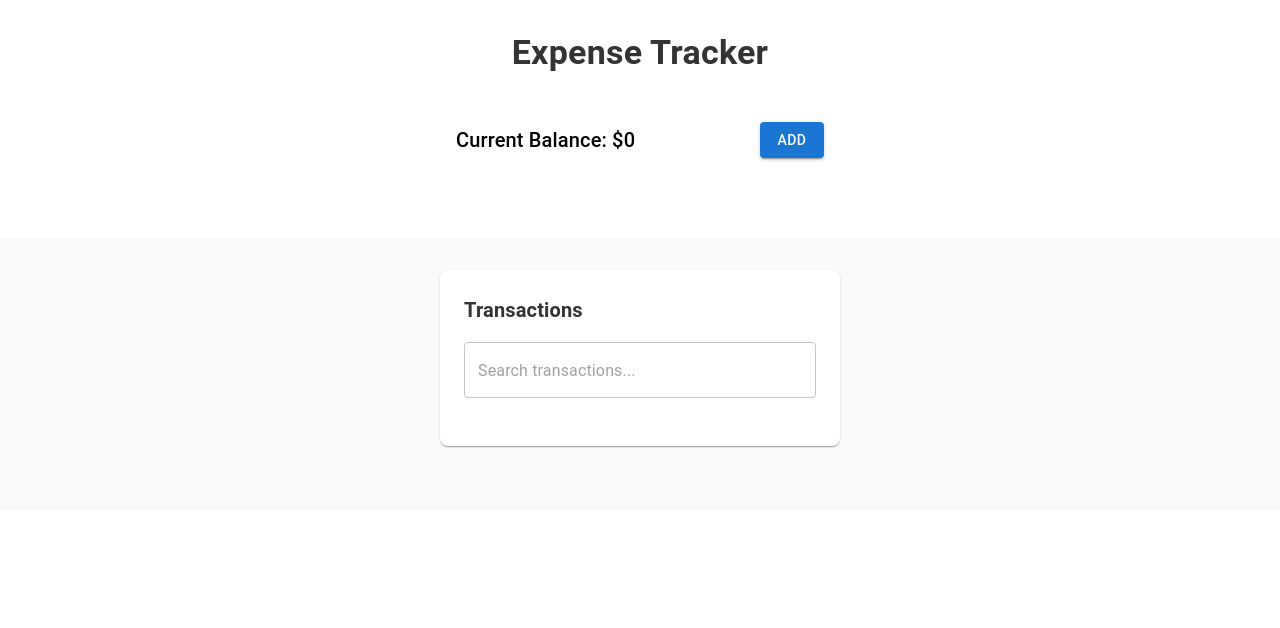
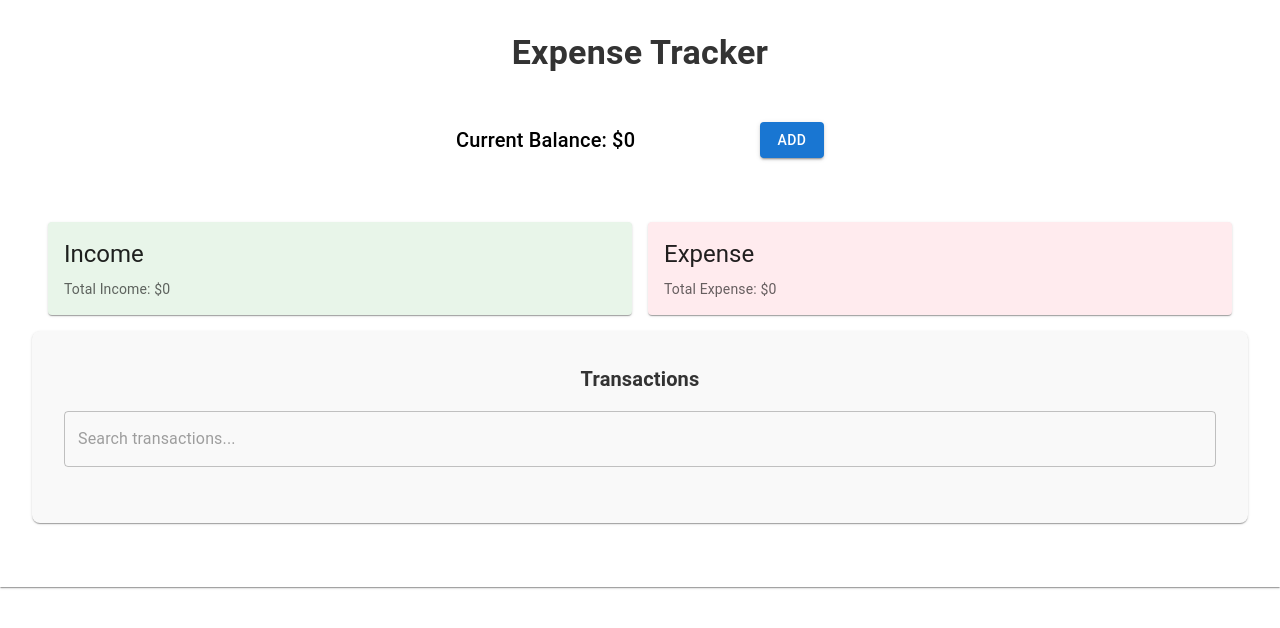
Before and after one commit to KhushiCode14/expense-tracker, a React (Vite) app: page / in a window 1280 px wide. Shown: the top 628 px of the page. Built offline with nearby package versions, Linux system fonts and the light colour scheme.

Commit message:
refactor layout and components in Home and TransactionShow; integrate SelectActionCard for income and expense display

```diff
--- a/src/App.jsx
+++ b/src/App.jsx
@@ -1,13 +1,13 @@
 // import "./App.css";
+import { Box } from "@mui/material";
 import Home from "./pages/Home";
-import TransactionShow from "./pages/TransactionShow";
+// import TransactionShow from "./pages/TransactionShow";
 
 function App() {
   return (
-    <>
+    <Box sx={{}}>
       <Home />
-      <TransactionShow />
-    </>
+    </Box>
   );
 }
 
--- a/src/components/ui/Card.jsx
+++ b/src/components/ui/Card.jsx
@@ -1,77 +1,66 @@
-import { useState } from "react";
 import Box from "@mui/material/Box";
 import Card from "@mui/material/Card";
 import CardContent from "@mui/material/CardContent";
 import Typography from "@mui/material/Typography";
 import CardActionArea from "@mui/material/CardActionArea";
-
-const cards = [
-  {
-    id: 1,
-    title: "Expense",
-    description: "Plants are essential for all life.",
-  },
-  {
-    id: 2,
-    title: "Income",
-    description: "Animals are a part of nature.",
-  },
-  {
-    id: 3,
-    title: "Humans",
-    description: "Humans depend on plants and animals for survival.",
-  },
-];
+import { FinanceState } from "../../context/FinanceProvider";
 
 function SelectActionCard() {
-  const [selectedCard, setSelectedCard] = useState(0);
+  const { income, expense } = FinanceState();
+  const totalIncome = income.reduce((sum, item) => sum + item.amount, 0);
+  const totalExpense = expense.reduce((sum, item) => sum + item.amount, 0);
 
   return (
     <Box
       sx={{
-        width: "100%",
-        display: "grid",
-        gridTemplateColumns: "repeat(auto-fill, minmax(min(200px, 100%), 1fr))",
+        // width: "100%",
+        display: "flex",
+        flexDirection: { xs: "column", md: "row" }, // Stack on small screens, row on medium and up
+        justifyContent: "center",
+        alignItems: "center",
         gap: 2,
-        p: 2,
+        padding: 2,
+        maxWidth: "100%",
       }}
     >
-      {cards.map((card, index) => (
       <Card
-          key={card.id}
         sx={{
-            border: selectedCard === index ? "2px solid #1976d2" : "none",
-            transition: "border 0.3s",
+          minWidth: 275,
+          maxWidth: "100%",
+          backgroundColor: "#e8f5e9",
+          flex: 1,
         }}
       >
-          <CardActionArea
-            onClick={() => setSelectedCard(index)}
-            data-active={selectedCard === index ? "" : undefined}
-            sx={{
-              height: "100%",
-              "&[data-active]": {
-                backgroundColor: "action.selected",
-                "&:hover": {
-                  backgroundColor: "action.selectedHover",
-                },
-              },
-            }}
-          >
-            <CardContent sx={{ height: "100%" }}>
-              <Typography
-                variant="h5"
-                component="div"
-                sx={{ fontWeight: "bold" }}
-              >
-                {card.title}
+        <CardActionArea>
+          <CardContent>
+            <Typography gutterBottom variant="h5" component="div">
+              Income
             </Typography>
             <Typography variant="body2" color="text.secondary">
-                {card.description}
+              Total Income: ${totalIncome}
             </Typography>
           </CardContent>
         </CardActionArea>
       </Card>
-      ))}
+      <Card
+        sx={{
+          minWidth: 275,
+          maxWidth: "100%",
+          backgroundColor: "#ffebee",
+          flex: 1,
+        }}
+      >
+        <CardActionArea>
+          <CardContent>
+            <Typography gutterBottom variant="h5" component="div">
+              Expense
+            </Typography>
+            <Typography variant="body2" color="text.secondary">
+              Total Expense: ${totalExpense}
+            </Typography>
+          </CardContent>
+        </CardActionArea>
+      </Card>
     </Box>
   );
 }
--- a/src/pages/Home.jsx
+++ b/src/pages/Home.jsx
@@ -1,7 +1,8 @@
 import { useState } from "react";
 import { Box, Button, TextField, Typography } from "@mui/material";
 import { FinanceState } from "../context/FinanceProvider";
-
+import SelectActionCard from "../components/ui/Card";
+import TransactionShow from "./TransactionShow";
 const Home = () => {
   const [showAddTransaction, setShowAddTransaction] = useState(false);
 
@@ -47,8 +48,10 @@ const Home = () => {
         display: "flex",
         flexDirection: "column",
         alignItems: "center",
-        padding: 4,
+        // padding: 4,/
         maxWidth: "100%",
+        padding: { xs: 2, sm: 4 },
+        boxShadow: 1,
       }}
     >
       <Typography
@@ -62,6 +65,7 @@ const Home = () => {
         sx={{
           display: "flex",
           justifyContent: "space-between",
+          flexDirection: { xs: "column", sm: "row" },
           alignItems: "center",
           width: "100%",
           maxWidth: 400,
@@ -82,6 +86,7 @@ const Home = () => {
         </Typography>
         <Button
           variant="contained"
+          sx={{ width: { xs: "100%", sm: "auto" } }}
           onClick={() => setShowAddTransaction((prev) => !prev)}
         >
           {showAddTransaction ? "Cancel" : "Add"}
@@ -137,6 +142,13 @@ const Home = () => {
           </Box>
         </Box>
       )}
+      <Box sx={{ width: "100%", maxWidth: "100%" }}>
+        {/* <TransactionShow /> */}
+        <SelectActionCard />
+      </Box>
+      <Box sx={{ width: "100%", maxWidth: "100%" }}>
+        <TransactionShow />
+      </Box>
     </Box>
   );
 };
--- a/src/pages/TransactionShow.jsx
+++ b/src/pages/TransactionShow.jsx
@@ -69,21 +69,18 @@ const TransactionShow = () => {
     <Box
       sx={{
         display: "flex",
+        alignItems: "center",
         flexDirection: "column",
-        alignItems: "center",
-        padding: 4,
+        //   display: "flex",
+        //   flexDirection: "column",
+        padding: { xs: 2, sm: 4 },
+        // padding: 4,
         maxWidth: "100%",
+        width: "100%",
+        //   maxWidth: 800,
+        //   backgroundColor: "#fff",
         backgroundColor: "#f9f9f9",
-      }}
-    >
-      <Box
-        sx={{
-          display: "flex",
-          flexDirection: "column",
-          width: "100%",
-          maxWidth: 400,
-          backgroundColor: "#fff",
-          padding: 3,
+        //   padding: 3,
         borderRadius: 2,
         boxShadow: 1,
         mb: 4,
@@ -127,7 +124,6 @@ const TransactionShow = () => {
           : null}
       </Box>
     </Box>
-    </Box>
   );
 };
 
```
Lines whose indentation alone changed are shown as unchanged.
